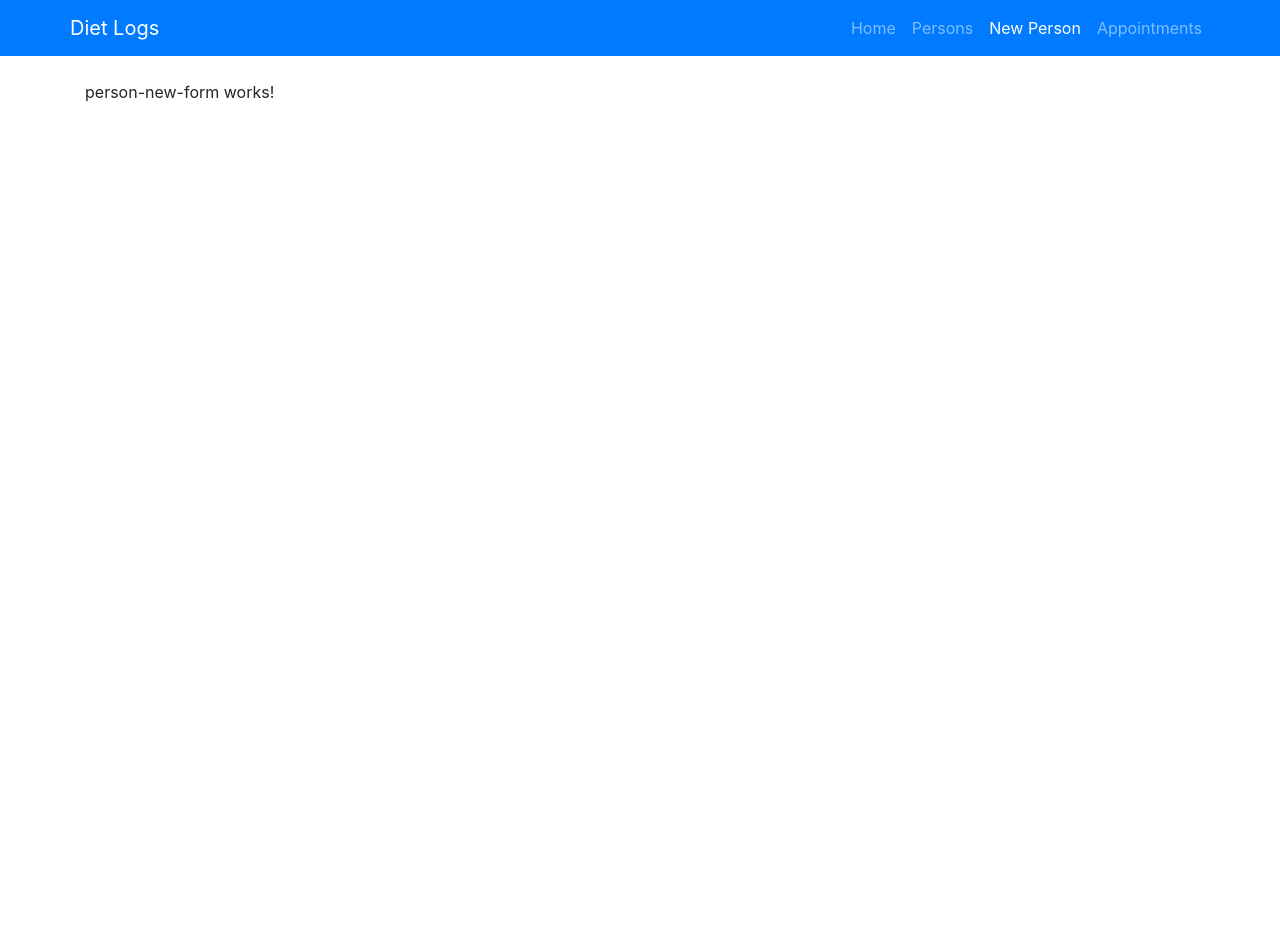
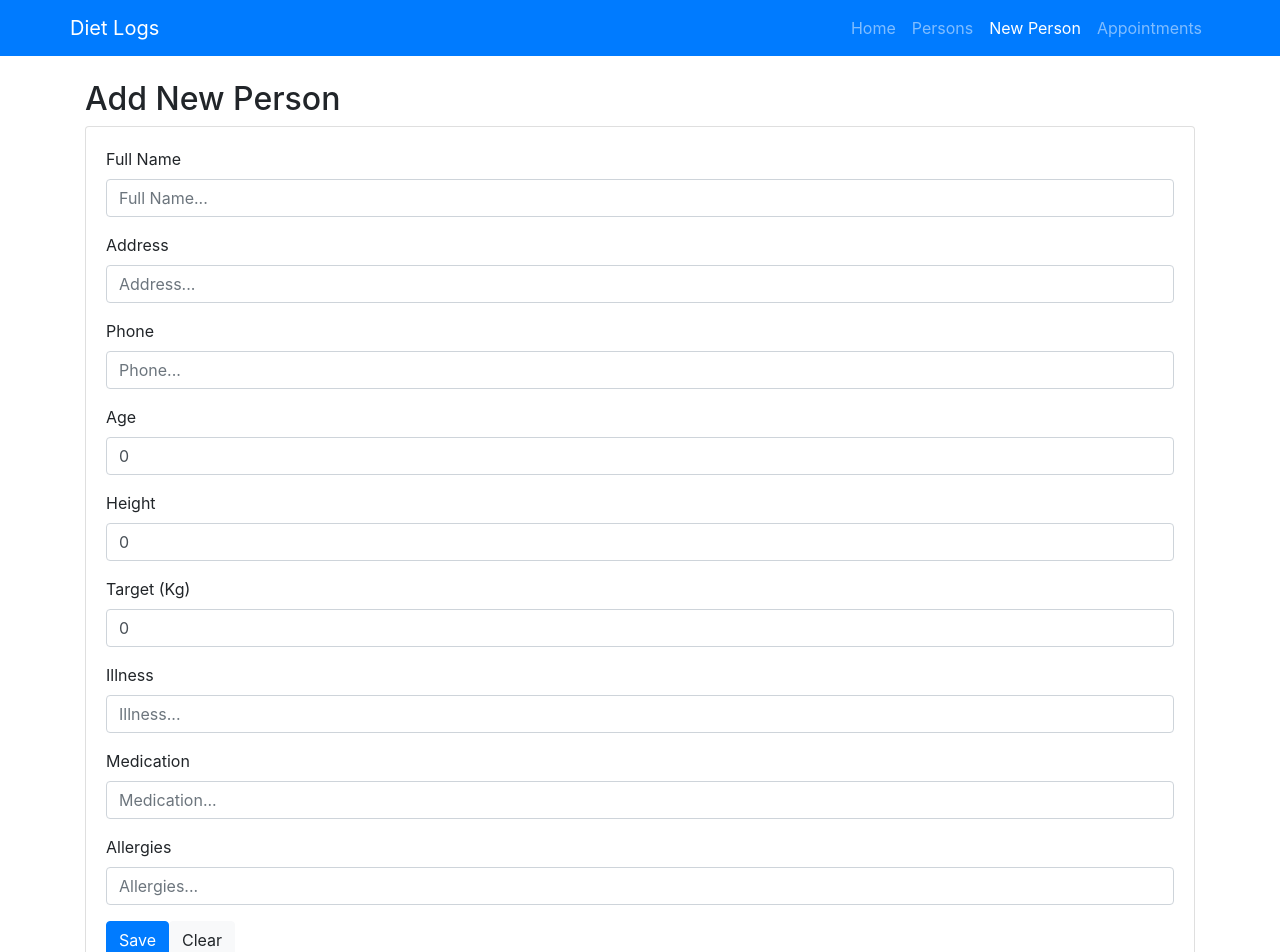
Before and after one commit to vasouv/diet-logs-angular, an Angular app: page /person-new in a window 1280 px wide. Shown: the top 952 px of the page. Before the commit the page ends 800 px from the top, so only its background shows below. Built offline with nearby package versions, Linux system fonts and the light colour scheme.

Commit message:
saves person to backend
no validation yet

```diff
--- a/src/app/app.module.ts
+++ b/src/app/app.module.ts
@@ -1,6 +1,7 @@
 import { BrowserModule } from '@angular/platform-browser';
 import { NgModule } from '@angular/core';
 import { HttpClientModule } from '@angular/common/http';
+import { FormsModule } from "@angular/forms";
 
 
 import { AppComponent } from './app.component';
@@ -27,7 +28,8 @@ import { AppointmentsListComponent } from './components/appointments/appointment
   imports: [
     BrowserModule,
     HttpClientModule,
-    AppRoutingModule
+    AppRoutingModule,
+    FormsModule
   ],
   providers: [PersonService],
   bootstrap: [AppComponent]
--- a/src/app/components/persons/person-new-form/person-new-form.component.html
+++ b/src/app/components/persons/person-new-form/person-new-form.component.html
@@ -1,3 +1,45 @@
-<p>
-  person-new-form works!
-</p>
+<h2>Add New Person</h2>
+<div class="card card-body mb-3">
+  <form>
+    <div class="form-group">
+      <label for="personName">Full Name</label>
+      <input [(ngModel)]="person.name" type="text" class="form-control" id="personName" placeholder="Full Name..." name="personName">
+    </div>
+    <div class="form-group">
+      <label for="personAddress">Address</label>
+      <input [(ngModel)]="person.address" type="text" class="form-control" id="personAddress" placeholder="Address..." name="personAddress">
+    </div>
+    <div class="form-group">
+      <label for="personPhone">Phone</label>
+      <input [(ngModel)]="person.phone" type="text" class="form-control" id="personPhone" placeholder="Phone..." name="personPhone">
+    </div>
+    <div class="form-group">
+      <label for="personAge">Age</label>
+      <input [(ngModel)]="person.age" type="number" class="form-control" id="personAge" placeholder="Age..." name="personAge">
+    </div>
+    <div class="form-group">
+      <label for="personHeight">Height</label>
+      <input [(ngModel)]="person.height" type="number" class="form-control" id="personHeight" placeholder="Height..." name="personHeight">
+    </div>
+    <div class="form-group">
+      <label for="personTargetKg">Target (Kg)</label>
+      <input [(ngModel)]="person.targetkg" type="number" class="form-control" id="personTargetKg" placeholder="Target (Kg)..."
+        name="personTargetkg">
+    </div>
+    <div class="form-group">
+      <label for="personIllness">Illness</label>
+      <input [(ngModel)]="person.illness" type="text" class="form-control" id="personIllness" placeholder="Illness..." name="personIllness">
+    </div>
+    <div class="form-group">
+      <label for="personMedication">Medication</label>
+      <input [(ngModel)]="person.medication" type="text" class="form-control" id="personMedication" placeholder="Medication..."
+        name="personMedication">
+    </div>
+    <div class="form-group">
+      <label for="personAllergies">Allergies</label>
+      <input [(ngModel)]="person.allergies" type="text" class="form-control" id="personAllergies" placeholder="Allergies..." name="personAllergies">
+    </div>
+    <button (click)="addPerson()" class="btn btn-primary">Save</button>
+    <button (click)="clear()" class="btn btn-light">Clear</button>
+  </form>
+</div>
--- a/src/app/components/persons/person-new-form/person-new-form.component.ts
+++ b/src/app/components/persons/person-new-form/person-new-form.component.ts
@@ -1,4 +1,6 @@
 import { Component, OnInit } from '@angular/core';
+import { Person } from '../../../models/Person';
+import { PersonService } from '../../../services/person.service';
 
 @Component({
   selector: 'app-person-new-form',
@@ -7,9 +9,42 @@ import { Component, OnInit } from '@angular/core';
 })
 export class PersonNewFormComponent implements OnInit {
 
-  constructor() { }
+  person: Person = {
+    id: 0,
+    name: '',
+    address: '',
+    phone: '',
+    age: 0,
+    height: 0.0,
+    targetkg: 0.0,
+    illness: '',
+    medication: '',
+    allergies: ''
+  };
+
+  constructor(private personService: PersonService) { }
 
   ngOnInit() {
   }
 
+  addPerson(): void {
+    this.personService.savePerson(this.person).subscribe(savedPerson => console.log(savedPerson));
+    this.clear();
+  }
+
+  clear(): void {
+    this.person = {
+      id: 0,
+      name: '',
+      address: '',
+      phone: '',
+      age: 0,
+      height: 0.0,
+      targetkg: 0.0,
+      illness: '',
+      medication: '',
+      allergies: ''
+    }
+  }
+
 }
--- a/src/app/services/person.service.ts
+++ b/src/app/services/person.service.ts
@@ -1,7 +1,11 @@
 import { Injectable } from '@angular/core';
-import { HttpClient } from '@angular/common/http';
+import { HttpClient, HttpHeaders } from '@angular/common/http';
 import { Observable } from "rxjs/Observable";
 import { Person } from '../models/Person';
+
+const httpOptions = {
+  headers: new HttpHeaders({ 'Content-Type': 'application/json' })
+}
 
 @Injectable()
 export class PersonService {
@@ -14,4 +18,8 @@ export class PersonService {
     return this.httpClient.get<Person[]>(this.personsUrl);
   }
 
+  public savePerson(person: Person): Observable<Person> {
+    return this.httpClient.post<Person>(this.personsUrl, person, httpOptions);
+  }
+
 }
```
